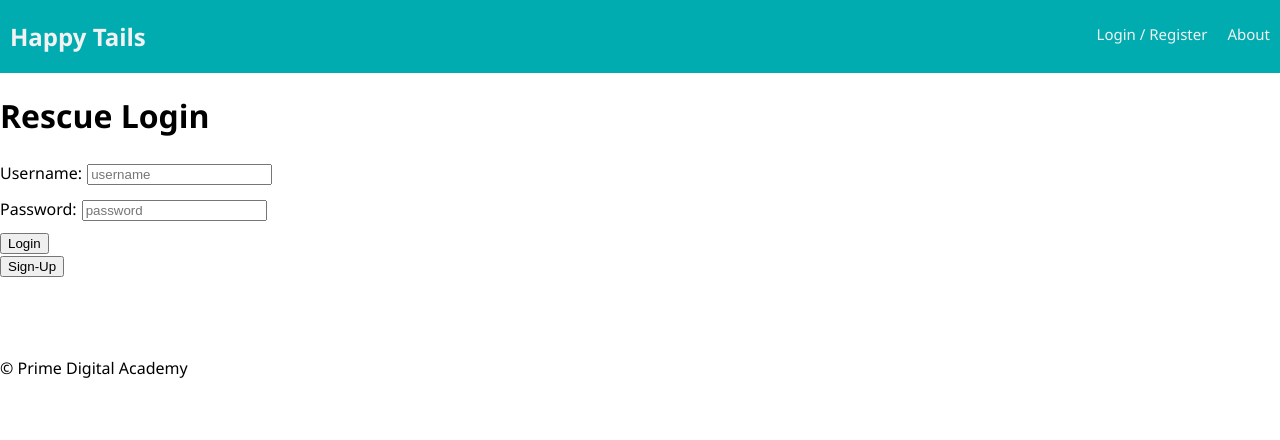
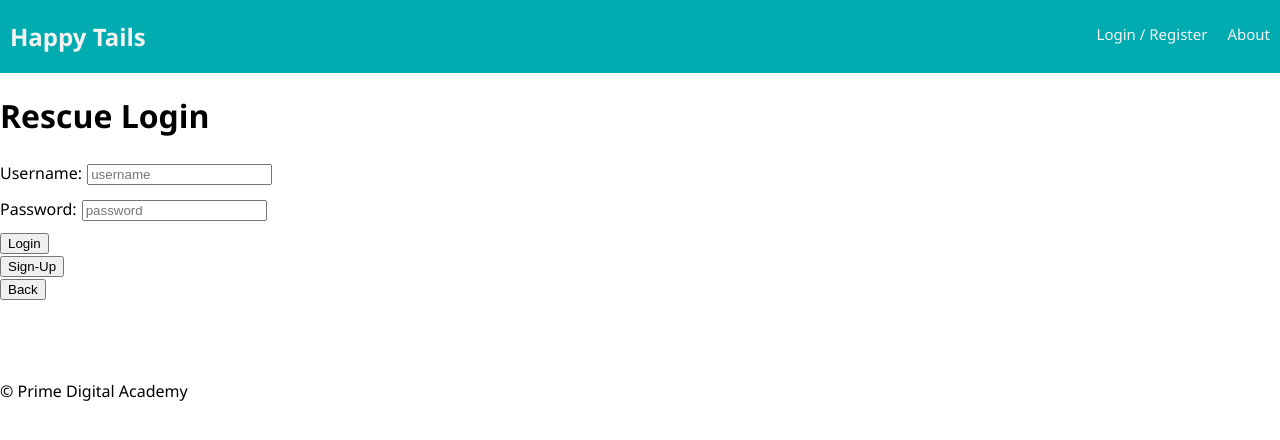
Before and after one commit to nahummel/Happy-Tails, a React (Create React App) app: page /#/rescue-home in a window 1280 px wide. Shown: the top 440 px of the page. Built offline with nearby package versions, Linux system fonts and the light colour scheme; no server answers.

Commit message:
back button added to login screen

```diff
--- a/src/components/AdoptionLoginPage/AdoptionLoginPage.js
+++ b/src/components/AdoptionLoginPage/AdoptionLoginPage.js
@@ -23,6 +23,10 @@ class AdoptionLoginPage extends Component {
       this.props.dispatch({ type: 'LOGIN_INPUT_ERROR' });
     }
   } // end login
+
+  handleBack = () => {
+    {this.props.history.push('/')}
+  }
 
   handleSignUp = () => {
     {this.props.dispatch({type: 'SET_TO_REGISTER_MODE'})}
@@ -78,6 +82,9 @@ class AdoptionLoginPage extends Component {
           <div>
             <button onClick={this.handleSignUp}>Sign-Up</button>
           </div>
+          <div>
+            <button onClick={this.handleBack}>Back</button>
+          </div>
         </form>
       </div>
     );
@@ -89,7 +96,7 @@ class AdoptionLoginPage extends Component {
 // const mapStateToProps = ({errors}) => ({ errors });
 const mapStateToProps = state => ({
   errors: state.errors,
-  user: state.user
+  user: state.user,
 });
 
 export default connect(mapStateToProps)(AdoptionLoginPage);
```
